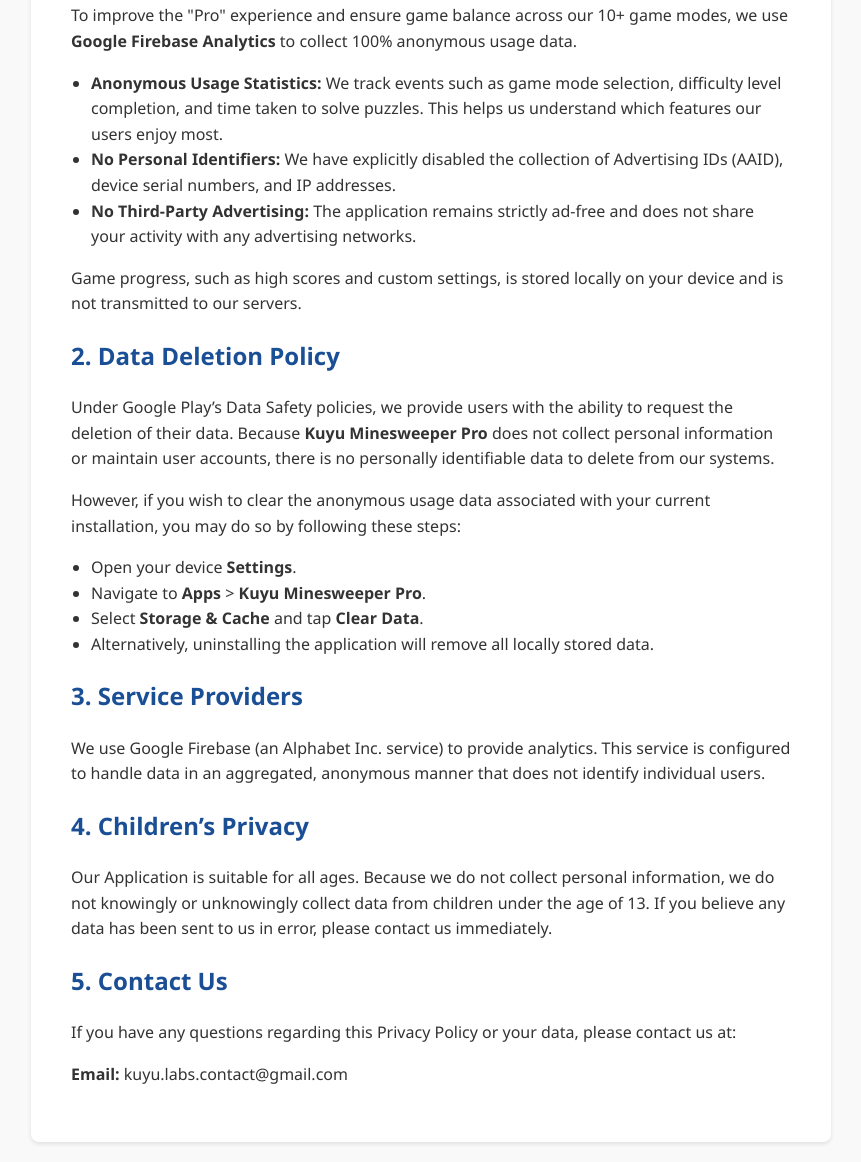
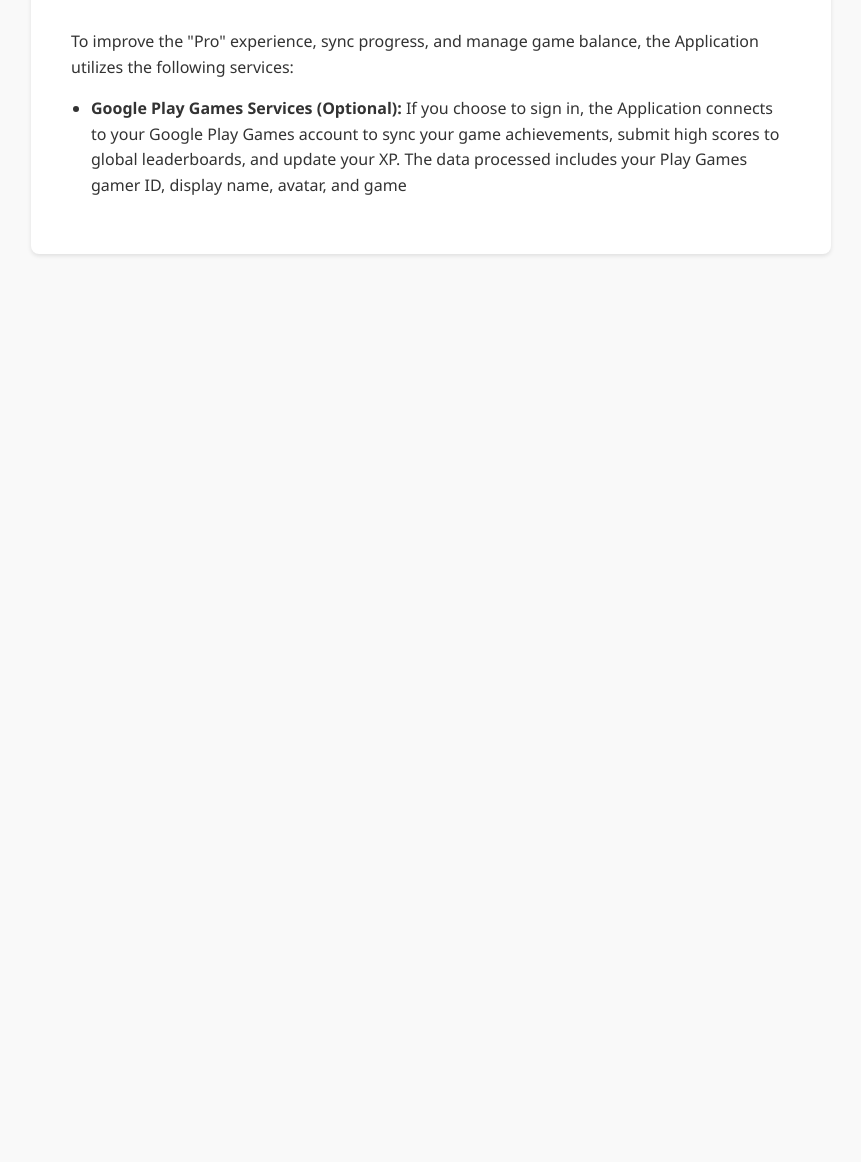
Before and after one commit to kuyu-labs/kuyu, a plain HTML site: page minesweeper/index.html in a window 1280 px wide. Shown: the part 463-1625 px from the top of the page, without its empty margins (209-1070 px from the left). After the commit the page ends 800 px from the top, so only its background shows below. Drawn offline with Linux system fonts and the light colour scheme.

Commit message:
Update index.html

```diff
--- a/minesweeper/index.html
+++ b/minesweeper/index.html
@@ -50,51 +50,17 @@
 
 <div class="container">
     <h1>Privacy Policy for Kuyu Minesweeper Pro</h1>
-    <span class="date">Last Updated: April 30, 2026</span>
+    <span class="date">Last Updated: May 25, 2026</span>
 
     <p>This policy informs you of our practices regarding the collection, use, and disclosure of information when you use <strong>Kuyu Minesweeper Pro</strong> (the "Application").</p>
 
     <div class="highlight">
-        <strong>Privacy-First Commitment:</strong> We believe in minimal data collection. We do not collect names, emails, phone numbers, precise locations, or any personal identifiers that can link your activity to your real-world identity.
+        <strong>Privacy-First Commitment:</strong> We believe in minimal data collection. We do not collect names, emails, phone numbers, precise locations, or any personal identifiers that can link your activity to your real-world identity. Optional third-party integrations (like Google Play Games) are managed directly under your own Google Account settings.
     </div>
 
     <h2>1. Information Collection and Use</h2>
 
-    <p>To improve the "Pro" experience and ensure game balance across our 10+ game modes, we use <strong>Google Firebase Analytics</strong> to collect 100% anonymous usage data.</p>
+    <p>To improve the "Pro" experience, sync progress, and manage game balance, the Application utilizes the following services:</p>
 
     <ul>
-        <li><strong>Anonymous Usage Statistics:</strong> We track events such as game mode selection, difficulty level completion, and time taken to solve puzzles. This helps us understand which features our users enjoy most.</li>
-        <li><strong>No Personal Identifiers:</strong> We have explicitly disabled the collection of Advertising IDs (AAID), device serial numbers, and IP addresses.</li>
-        <li><strong>No Third-Party Advertising:</strong> The application remains strictly ad-free and does not share your activity with any advertising networks.</li>
-    </ul>
-
-    <p>Game progress, such as high scores and custom settings, is stored locally on your device and is not transmitted to our servers.</p>
-
-    <h2 id="data-deletion">2. Data Deletion Policy</h2>
-
-    <p>Under Google Play’s Data Safety policies, we provide users with the ability to request the deletion of their data. Because <strong>Kuyu Minesweeper Pro</strong> does not collect personal information or maintain user accounts, there is no personally identifiable data to delete from our systems.</p>
-
-    <p>However, if you wish to clear the anonymous usage data associated with your current installation, you may do so by following these steps:</p>
-    <ul>
-        <li>Open your device <strong>Settings</strong>.</li>
-        <li>Navigate to <strong>Apps</strong> > <strong>Kuyu Minesweeper Pro</strong>.</li>
-        <li>Select <strong>Storage & Cache</strong> and tap <strong>Clear Data</strong>.</li>
-        <li>Alternatively, uninstalling the application will remove all locally stored data.</li>
-    </ul>
-
-    <h2>3. Service Providers</h2>
-
-    <p>We use Google Firebase (an Alphabet Inc. service) to provide analytics. This service is configured to handle data in an aggregated, anonymous manner that does not identify individual users.</p>
-
-    <h2>4. Children’s Privacy</h2>
-
-    <p>Our Application is suitable for all ages. Because we do not collect personal information, we do not knowingly or unknowingly collect data from children under the age of 13. If you believe any data has been sent to us in error, please contact us immediately.</p>
-
-    <h2>5. Contact Us</h2>
-
-    <p>If you have any questions regarding this Privacy Policy or your data, please contact us at:</p>
-    <p><strong>Email:</strong> kuyu.labs.contact@gmail.com</p>
-</div>
-
-</body>
-</html>
+        <li><strong>Google Play Games Services (Optional):</strong> If you choose to sign in, the Application connects to your Google Play Games account to sync your game achievements, submit high scores to global leaderboards, and update your XP. The data processed includes your Play Games gamer ID, display name, avatar, and game
```
